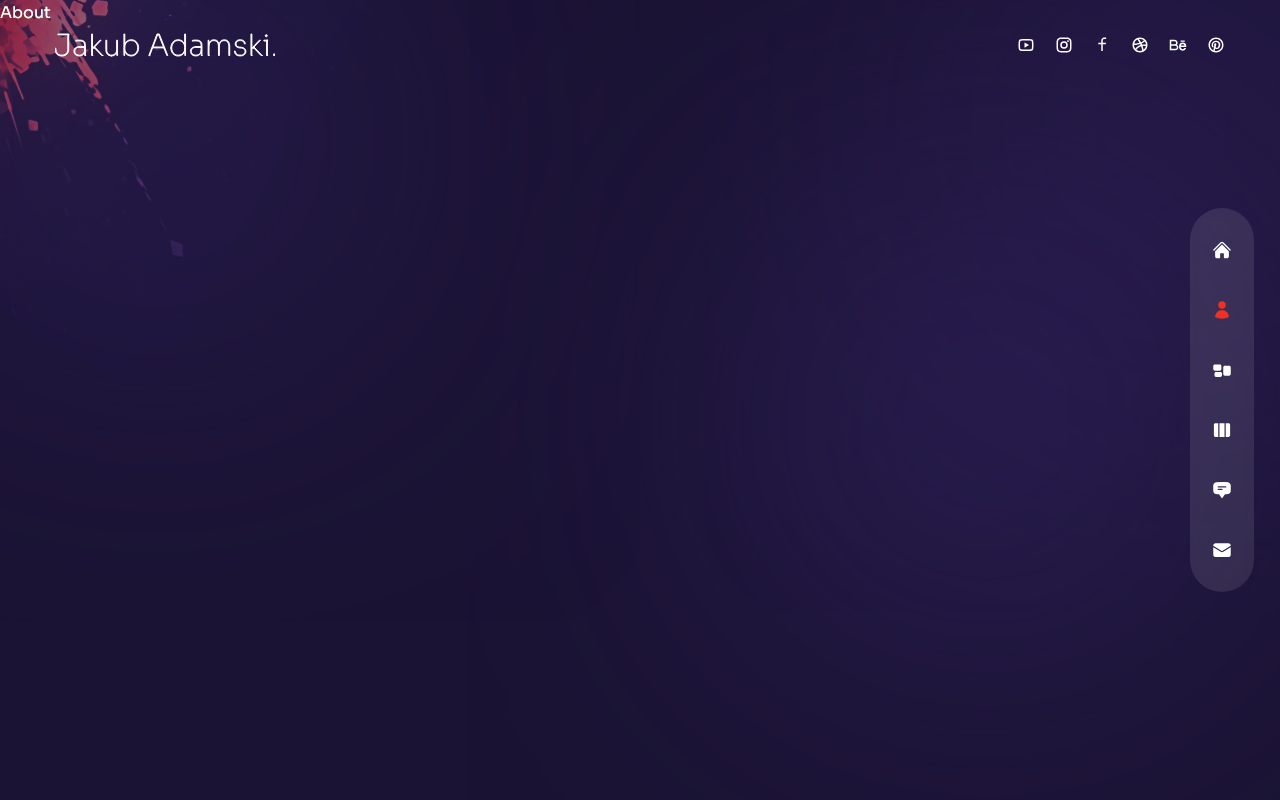
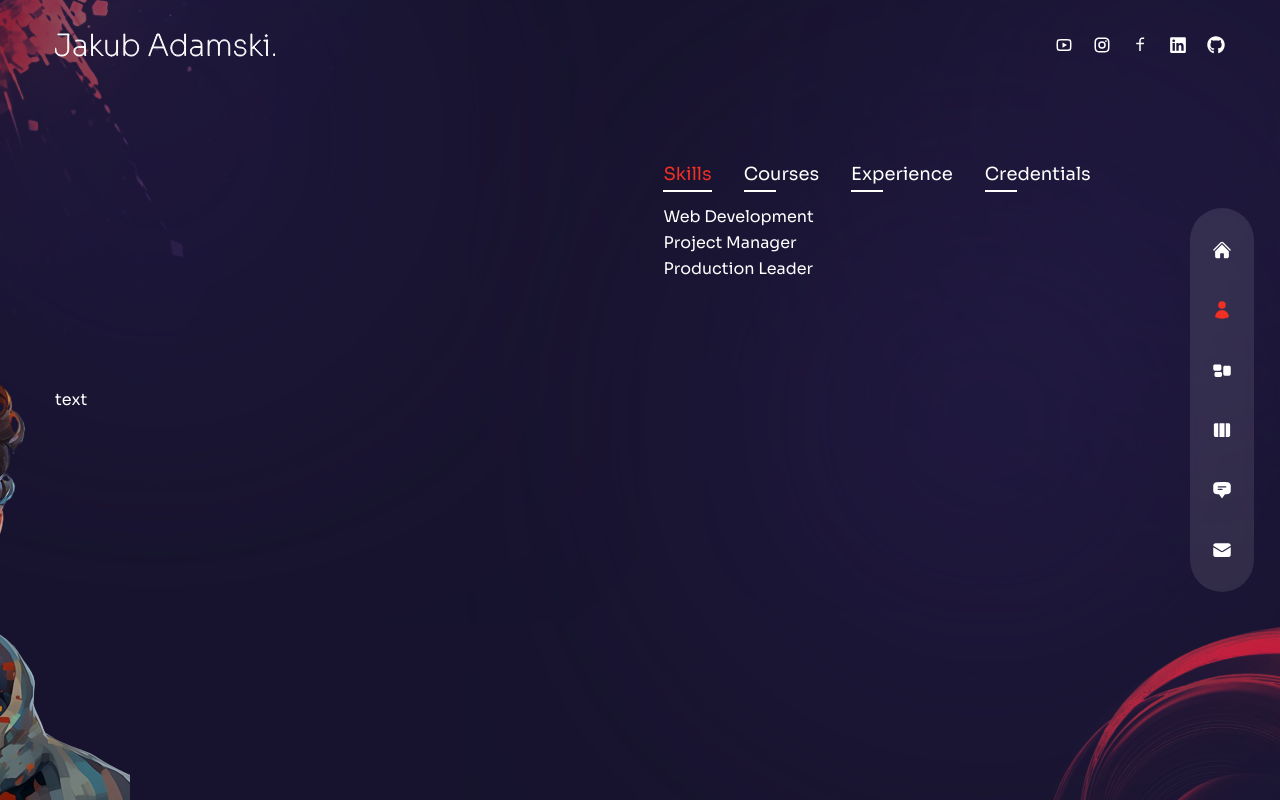
Before and after one commit to AdamskiJakub/portfolio, a Next.js app: page /about in a window 1280 px wide. Built offline with nearby package versions, Linux system fonts and the light colour scheme.

Commit message:
working on about section

```diff
--- a/components/Circles.js
+++ b/components/Circles.js
@@ -1,5 +1,17 @@
+import Image from "next/image";
+
 const Circles = () => {
-  return <div>Circles</div>;
+  return (
+    <div className="w-[200px] xl:w-[300px] absolute -right-16 -bottom-2 mix-blend-color-dodge animate-pulse duration-150 z-10">
+      <Image
+        src={"/circles.png"}
+        width={260}
+        height={200}
+        className="w-full h-full"
+        alt=""
+      />
+    </div>
+  );
 };
 
 export default Circles;
--- a/components/Socials.js
+++ b/components/Socials.js
@@ -4,30 +4,43 @@ import {
   RiYoutubeLine,
   RiInstagramLine,
   RiFacebookLine,
-  RiDribbbleLine,
-  RiBehanceLine,
   RiPinterestLine,
 } from "react-icons/ri";
+
+import { FaLinkedin, FaGithub } from "react-icons/fa";
+
 const Socials = () => {
   return (
     <div className="flex item-center gap-x-5 text-lg">
-      <Link href={""} className="hover:text-accent transition-all duration-300">
+      <Link
+        href="https://www.youtube.com/"
+        className="hover:text-accent transition-all duration-300"
+      >
         <RiYoutubeLine />
       </Link>
-      <Link href={""} className="hover:text-accent transition-all duration-300">
+      <Link
+        href="https://www.instagram.com/"
+        className="hover:text-accent transition-all duration-300"
+      >
         <RiInstagramLine />
       </Link>
-      <Link href={""} className="hover:text-accent transition-all duration-300">
+      <Link
+        href="https://www.facebook.com/jakub.adamski.35513"
+        className="hover:text-accent transition-all duration-300"
+      >
         <RiFacebookLine />
       </Link>
-      <Link href={""} className="hover:text-accent transition-all duration-300">
-        <RiDribbbleLine />
+      <Link
+        href="https://www.linkedin.com/in/jakub-adamski-35b489210/"
+        className="hover:text-accent transition-all duration-300"
+      >
+        <FaLinkedin />
       </Link>
-      <Link href={""} className="hover:text-accent transition-all duration-300">
-        <RiBehanceLine />
-      </Link>
-      <Link href={""} className="hover:text-accent transition-all duration-300">
-        <RiPinterestLine />
+      <Link
+        href="https://github.com/AdamskiJakub?tab=repositories"
+        className="hover:text-accent transition-all duration-300"
+      >
+        <FaGithub />
       </Link>
     </div>
   );
--- a/pages/about-constants/AboutConstants.js
+++ b/pages/about-constants/AboutConstants.js
@@ -42,21 +42,25 @@ export const aboutData = [
         ],
       },
       {
-        title: "UI/UX Design",
-        icons: [<FaFigma />, <SiAdobexd />, <SiAdobephotoshop />],
+        title: "Project Manager",
+        icons: [],
+      },
+      {
+        title: "Production Leader",
+        icons: [],
       },
     ],
   },
   {
-    title: "awards",
+    title: "Courses",
     info: [
       {
-        title: "Webby Awards - Honoree",
-        stage: "2011 - 2012",
+        title: "lorem for now",
+        stage: "2016 - 2018",
       },
       {
-        title: "Adobe Design Achievement Awards - Finalist",
-        stage: "2009 - 2010",
+        title: "lorem for now",
+        stage: "2018 - 2019",
       },
     ],
   },
@@ -64,16 +68,16 @@ export const aboutData = [
     title: "experience",
     info: [
       {
-        title: "UX/UI Designer - XYZ Company",
-        stage: "2012 - 2023",
+        title: "lorem for now",
+        stage: "2018 - 2020",
       },
       {
-        title: "Web Developer - ABC Agency",
-        stage: "2010 - 2012",
+        title: "lorem for now",
+        stage: "2021 - 2022",
       },
       {
-        title: "Intern - DEF Corporation",
-        stage: "2008 - 2010",
+        title: "lorem for now",
+        stage: "2022 - 2023",
       },
     ],
   },
@@ -81,15 +85,15 @@ export const aboutData = [
     title: "credentials",
     info: [
       {
-        title: "Web Development - ABC University, LA, CA",
+        title: "lorem for now",
         stage: "2011",
       },
       {
-        title: "Computer Science Diploma - AV Technical Institute",
+        title: "lorem for now",
         stage: "2009",
       },
       {
-        title: "Certified Graphic Designer - ABC Institute, Los Angeles, CA",
+        title: "lorem for now",
         stage: "2006",
       },
     ],
--- a/pages/about/index.js
+++ b/pages/about/index.js
@@ -1,5 +1,63 @@
+import Avatar from "../../components/Avatar";
+import Circles from "../../components/Circles";
+import { useState } from "react";
+
+import { motion } from "framer-motion";
+import { fadeIn } from "./../../variants";
+import { aboutData } from "./../about-constants/AboutConstants";
 const About = () => {
-  return <div>About</div>;
+  const [index, setIndex] = useState(0);
+  console.log(index);
+  return (
+    <div className="h-full bg-primary/30 py-32 text-center xl:text-left">
+      <Circles />
+      <motion.div
+        variants={fadeIn("right", 0.2)}
+        initial="hidden"
+        animate="show"
+        exit="hidden"
+        className="hidden xl:flex absolute bottom-0 -left-[370px]"
+      >
+        <Avatar />
+      </motion.div>
+      <div className="container mx-auto h-full flex flex-col items-center xl:flex-row gap-x-6">
+        <div className="flex-1 flex flex-col justify-center">text</div>
+        <div className="flex flex-col w-full xl:max-w-[48%] h-[480px]">
+          <div className="flex gap-x-4 xl:gap-x-8 mx-auto xl:mx-0 mb-4">
+            {aboutData &&
+              aboutData.map((item, itemIndex) => {
+                return (
+                  <div
+                    key={itemIndex}
+                    className={`${
+                      index === itemIndex &&
+                      "text-accent after:w-[100%] after:bg-accent after:transition-all after:duration-300"
+                    }
+                  cursor-pointer capitalize xl:text-lg relative after:w-8 after:h-[2px]
+                  after:bg-white after:absolute after:-bottom-1 after:left-0`}
+                    onClick={() => setIndex(itemIndex)}
+                  >
+                    {item.title}
+                  </div>
+                );
+              })}
+          </div>
+          <div>
+            {aboutData &&
+              aboutData[index].info.map((item, itemIndex) => {
+                return (
+                  <div key={itemIndex}>
+                    <div>{item.title}</div>
+                    <div className="hidden md:flex"></div>
+                    <div>{item.stage}</div>
+                  </div>
+                );
+              })}
+          </div>
+        </div>
+      </div>
+    </div>
+  );
 };
 
 export default About;
```
